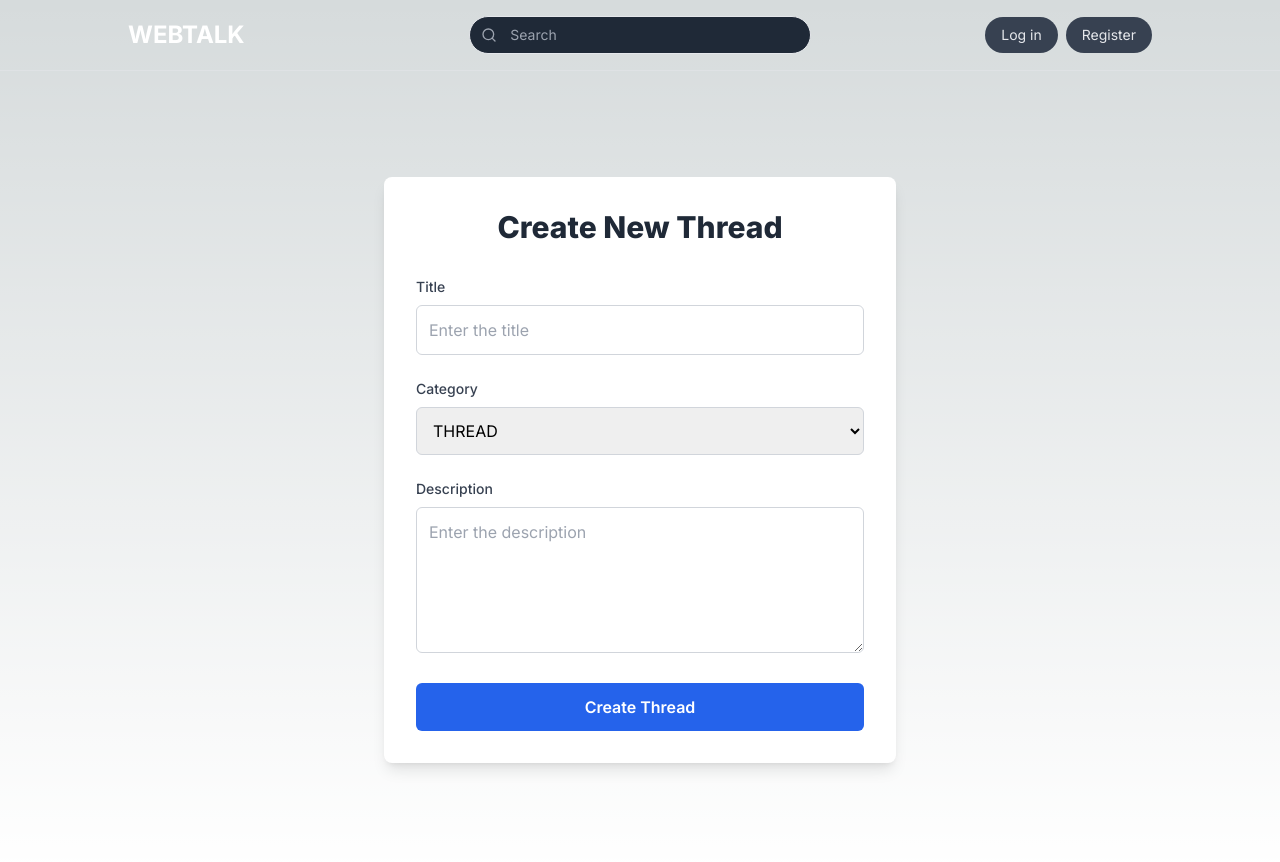
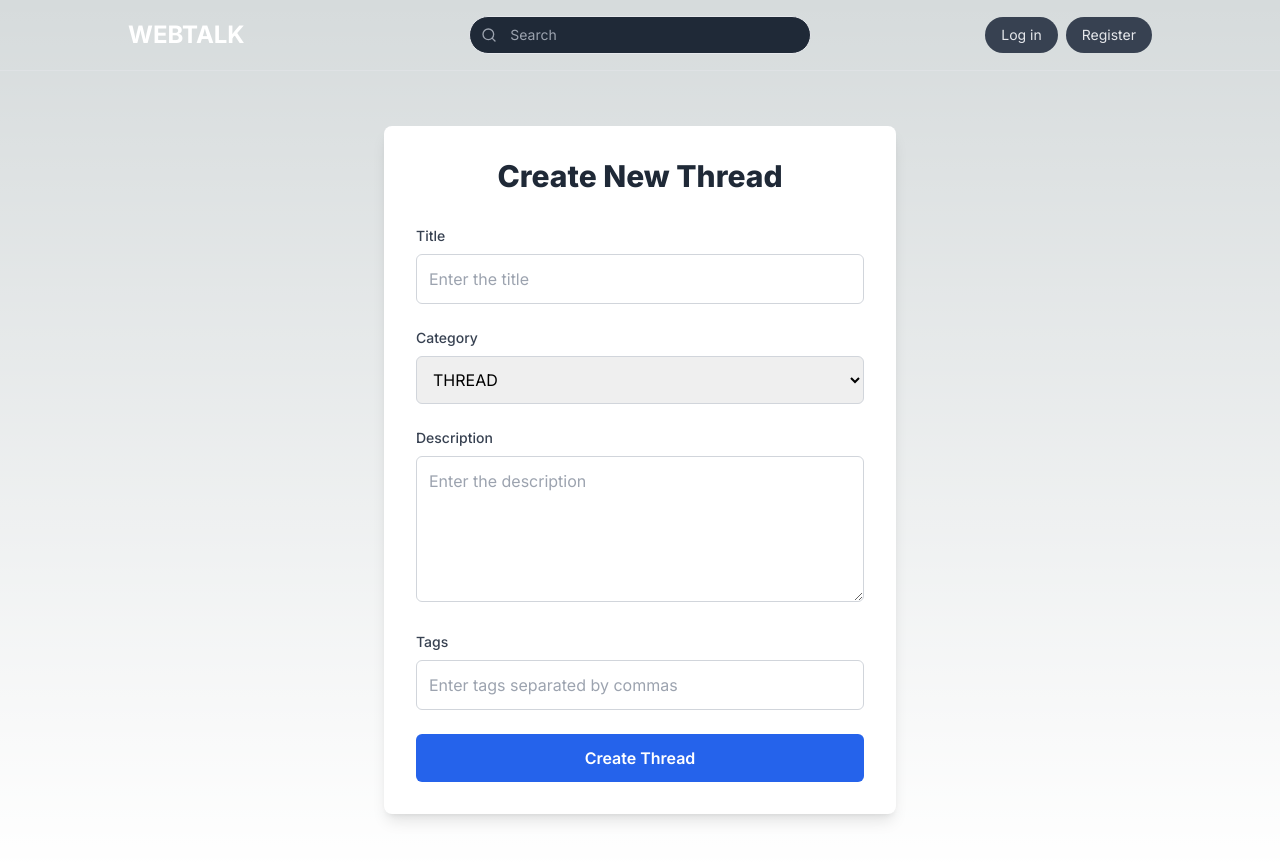
Before and after one commit to chvlpont/webtalk-forum2.0, a Next.js app: page /create-thread in a window 1280 px wide. Shown: the top 862 px of the page. Built offline with nearby package versions, Linux system fonts and the light colour scheme.

Commit message:
fix: correct creator render on thread page

```diff
--- a/app/[id]/page.tsx
+++ b/app/[id]/page.tsx
@@ -1,5 +1,4 @@
 "use client";
-
 import React, { useEffect, useState, useRef } from "react";
 import { useParams } from "next/navigation";
 import ThreadDetailHeader from "@/components/threadDetailHeader";
--- a/app/create-thread/page.tsx
+++ b/app/create-thread/page.tsx
@@ -10,6 +10,7 @@ const CreateThread = () => {
   const [title, setTitle] = useState("");
   const [category, setCategory] = useState<ThreadCategory>("THREAD");
   const [description, setDescription] = useState("");
+  const [tags, setTags] = useState<ThreadTag[]>([]); // Initialize tags
   const [error, setError] = useState<string | null>(null);
 
   const router = useRouter();
@@ -20,6 +21,10 @@ const CreateThread = () => {
       return;
     }
 
+    // Retrieve the logged-in user from localStorage
+    const storedUser = localStorage.getItem("user");
+    const username = storedUser ? JSON.parse(storedUser).username : "guest";
+
     const threads = getThreadsFromLocalStorage();
     const newThread: Thread = {
       id: Date.now(),
@@ -27,8 +32,9 @@ const CreateThread = () => {
       category,
       creationDate: new Date().toISOString(),
       description,
-      creator: { userName: "guest", password: "password" },
+      creator: { userName: username },
       commentCount: 0,
+      tags, // Include the tags property
     };
 
     threads.push(newThread);
@@ -37,6 +43,7 @@ const CreateThread = () => {
     setTitle("");
     setCategory("THREAD");
     setDescription("");
+    setTags([]); // Reset tags
     setError(null);
 
     router.push(`/${newThread.id}`);
@@ -101,6 +108,34 @@ const CreateThread = () => {
           />
         </div>
 
+        {/* Add input for tags if needed */}
+        <div className="mb-6">
+          <label
+            htmlFor="tags"
+            className="block text-sm font-medium text-gray-700 mb-2"
+          >
+            Tags
+          </label>
+          <input
+            id="tags"
+            type="text"
+            className="w-full p-3 border border-gray-300 rounded-md focus:outline-none focus:ring-2 focus:ring-blue-500 focus:border-transparent transition-all text-black"
+            placeholder="Enter tags separated by commas"
+            onChange={(e) => {
+              const tagsArray = e.target.value
+                .split(",")
+                .map((tag) => tag.trim())
+                .filter((tag) => tag !== "");
+              setTags(
+                tagsArray.map((tag) => ({
+                  id: Date.now() + Math.random(),
+                  name: tag,
+                }))
+              );
+            }}
+          />
+        </div>
+
         {/* Display error message if exists */}
         {error && <p className="text-red-500 mb-6 font-semibold">{error}</p>}
 
--- a/components/threadCard.tsx
+++ b/components/threadCard.tsx
@@ -1,3 +1,4 @@
+"use client";
 import React from "react";
 import Link from "next/link";
 import { FaRegCommentAlt, FaLock } from "react-icons/fa";
@@ -15,9 +16,8 @@ const ThreadCard: React.FC<ThreadCardProps> = ({ thread, isLoggedIn }) => {
     THREAD: "text-[#48B781]", // Green color for THREAD
   };
 
-  // Get the username from local storage
-  const storedUser = isLoggedIn ? localStorage.getItem("user") : null;
-  const username = storedUser ? JSON.parse(storedUser).username : "Anonymous";
+  // Get the username from the thread's creator property
+  const username = thread.creator.userName;
 
   return (
     <li className="mb-4">
```
